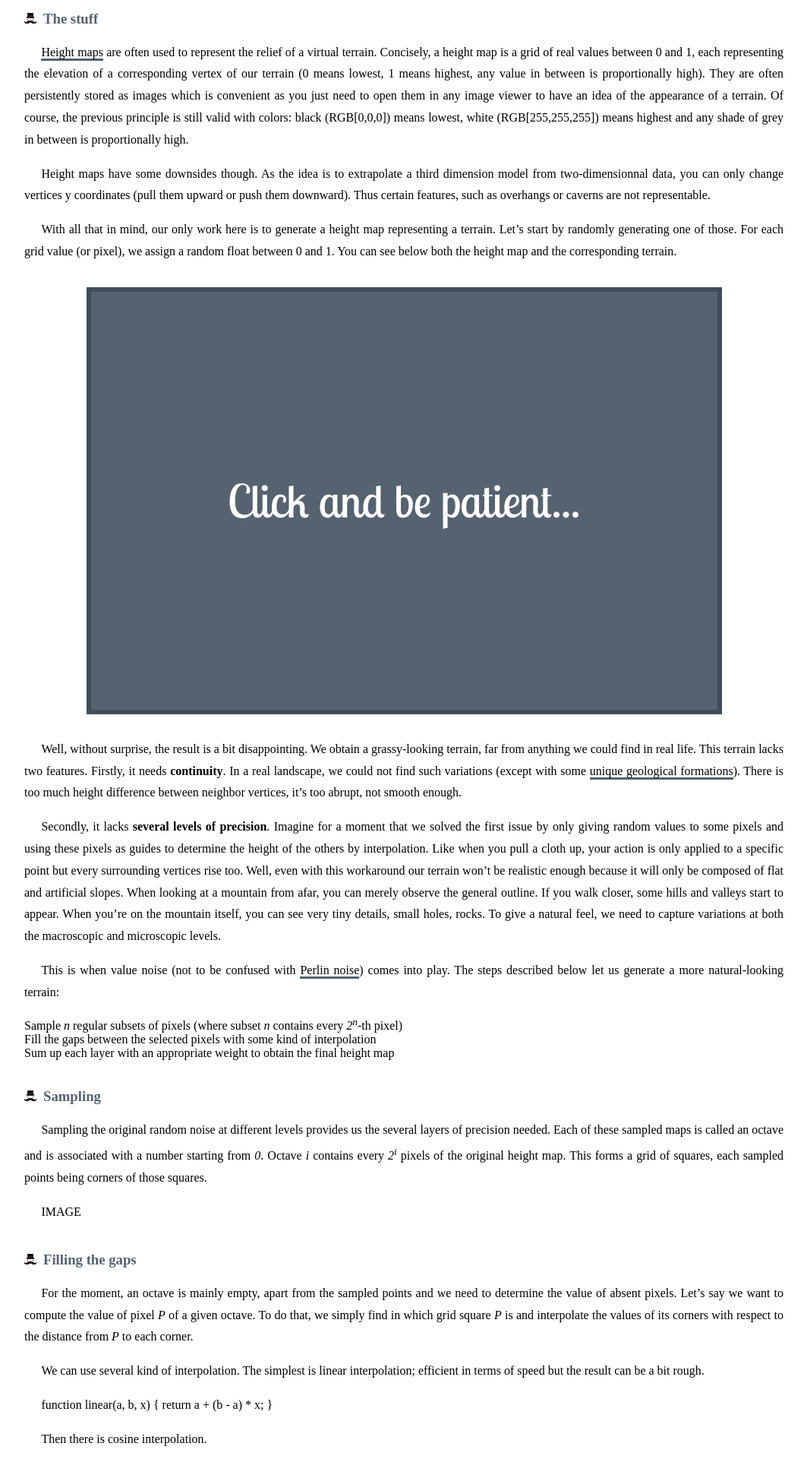
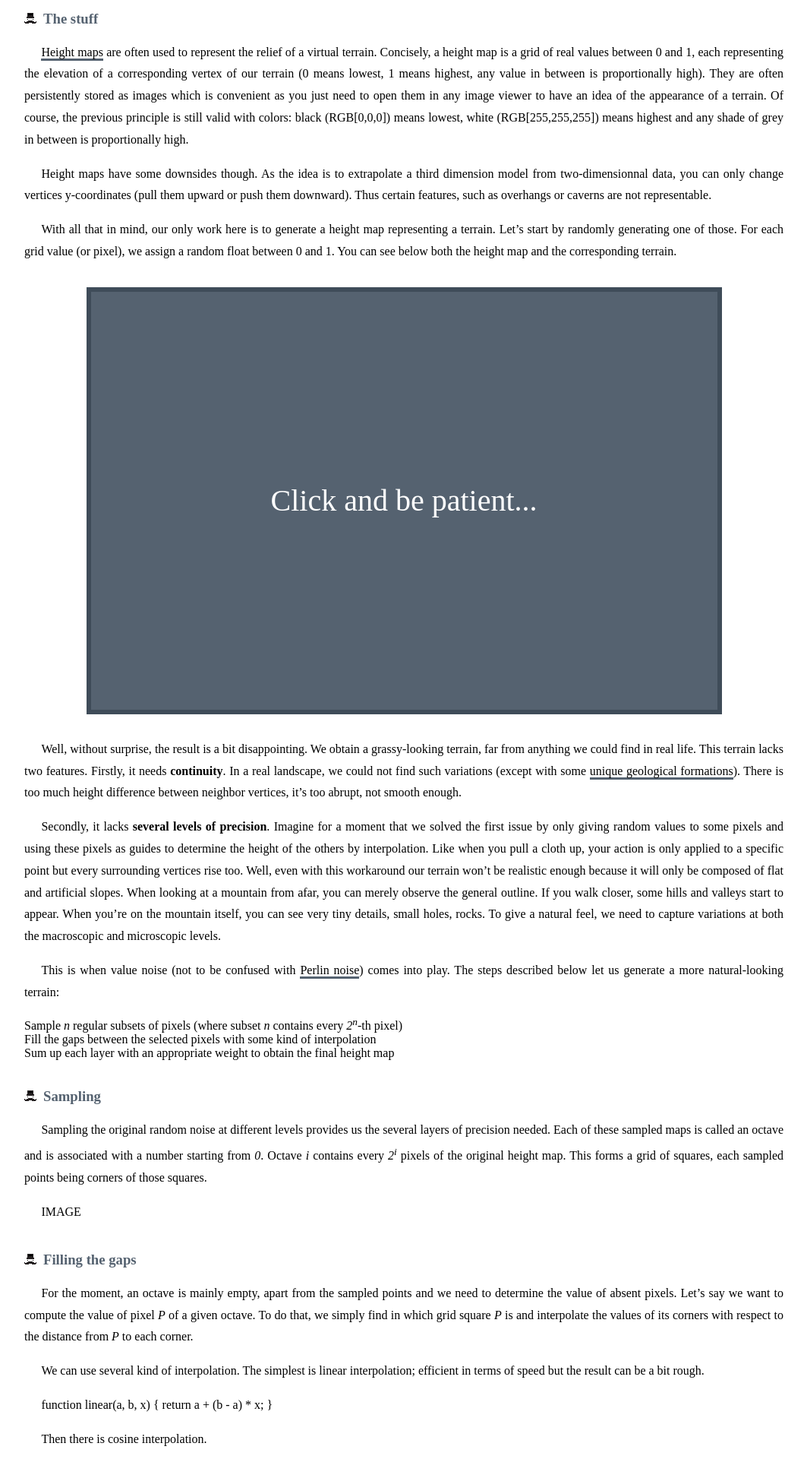
Before and after one commit to merwaaan/merwaaan.github.com, a Jekyll site: the page built from _posts/2012-01-30-generating-random-terrains-value-noise.md, in a window 1280 px wide. Shown: the part 407-2327 px from the top of the page at 76% size, without its empty margins (16-1079 px from the left). Built offline with Jekyll 4.4.1, drawn with Linux system fonts in a browser that asks for light colours; some web fonts are replaced; Markdown is read by kramdown in place of the engine named in the settings; comment, search, counter and statistics services are not loaded; some of the changed text lies outside the part shown.

Commit message:
add Disqus

```diff
--- a/_layouts/post.html
+++ b/_layouts/post.html
@@ -25,4 +25,22 @@
 
   </footer>
 
+  <div id="disqus_thread">
+  </div>
+
+  <script type="text/javascript">
+    var disqus_shortname = 'merwanachibet';
+
+    (function() {
+      var dsq = document.createElement('script');
+      dsq.type = 'text/javascript';
+      dsq.async = true;
+      dsq.src = 'http://' + disqus_shortname + '.disqus.com/embed.js';
+      (document.getElementsByTagName('head')[0] || document.getElementsByTagName('body')[0]).appendChild(dsq);
+    })();
+  </script>
+
+  <a href="http://disqus.com" class="dsq-brlink">blog comments powered
+  by <span class="logo-disqus">Disqus</span></a>
+
 </article>
--- a/_posts/2012-01-30-generating-random-terrains-value-noise.md
+++ b/_posts/2012-01-30-generating-random-terrains-value-noise.md
@@ -39,7 +40,7 @@
 
 Height maps have some downsides though. As the idea is to extrapolate
 a third dimension model from two-dimensionnal data, you can only
-change vertices y coordinates (pull them upward or push them
+change vertices y-coordinates (pull them upward or push them
 downward). Thus certain features, such as overhangs or caverns are not
 representable.
 
--- a/css/terrain.css
+++ b/css/terrain.css
@@ -13,8 +13,8 @@
 
 .try p {
     text-align: center;
-    font-size: 60px;
-    font-family: "Lobster Two";
+    font-size: 40px;
+    font-family: Enriqueta;
     color: white;
 }
 
```
Also changed, not shown: other parts of _posts/2012-01-30-generating-random-terrains-value-noise.md (+2 -1 lines).
